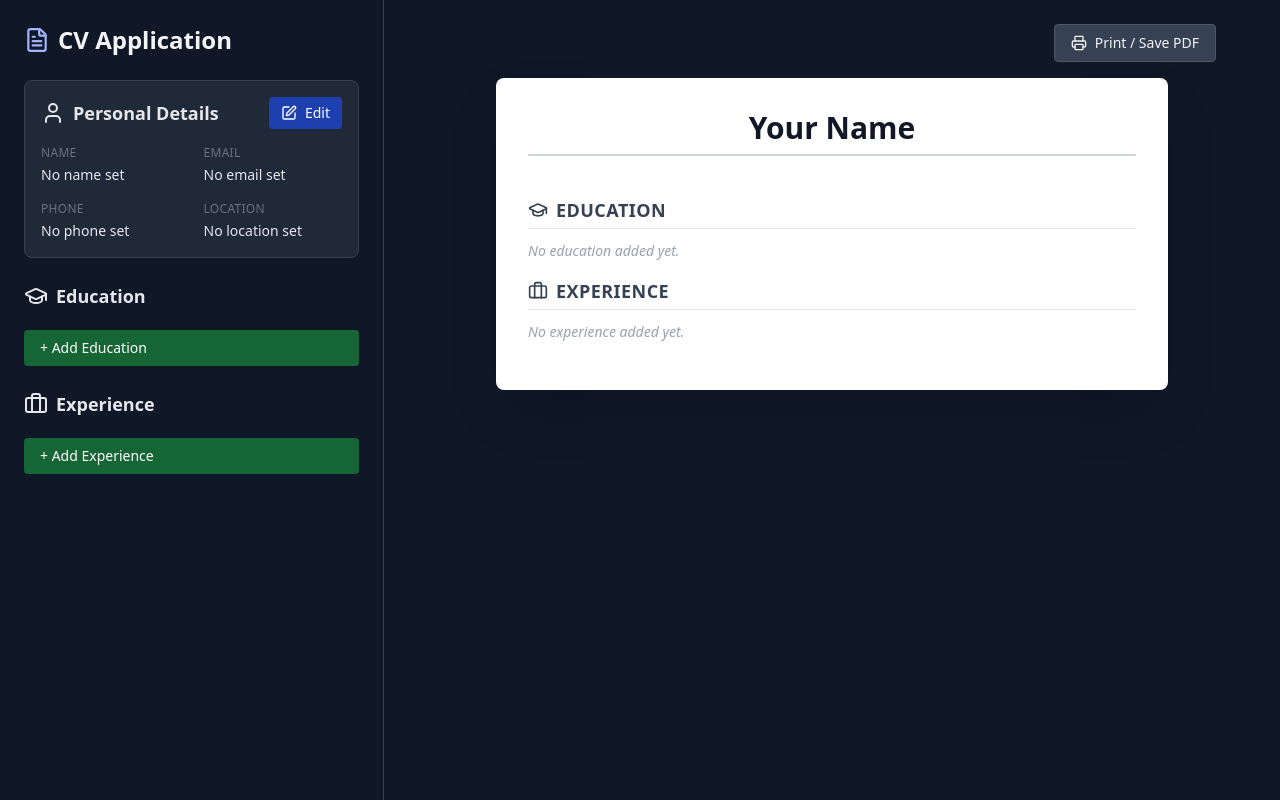
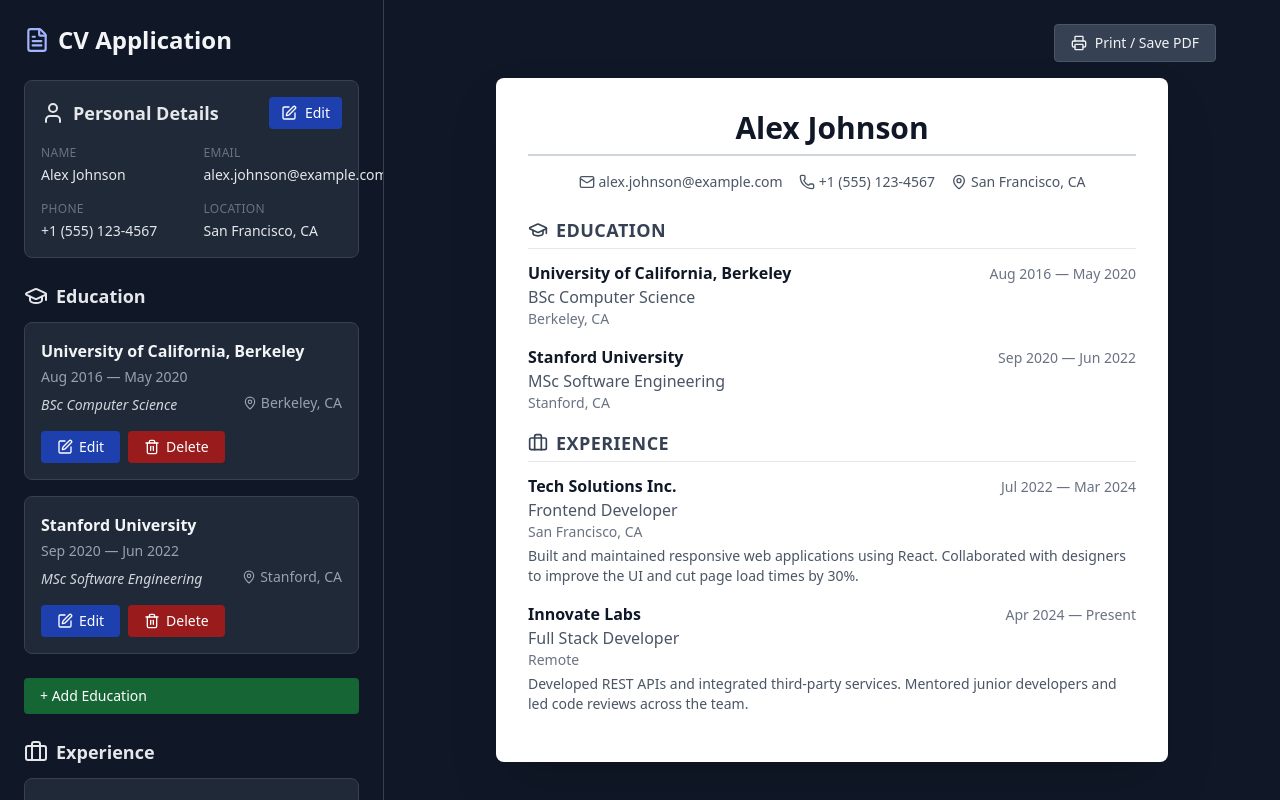
Before and after one commit to BatetDev/top-project-cv-application, a React (Vite) app: page / in a window 1280 px wide. Built offline with nearby package versions, Linux system fonts and the light colour scheme.

Commit message:
feat: add default sample CV data

```diff
--- a/src/App.jsx
+++ b/src/App.jsx
@@ -13,15 +13,59 @@ import { Printer, FileText } from 'lucide-react';
  *   - experienceList
  */
 
+const sampleGeneralInfo = {
+  name: 'Alex Johnson',
+  email: 'alex.johnson@example.com',
+  phone: '+1 (555) 123-4567',
+  location: 'San Francisco, CA',
+};
+
+const sampleEducation = [
+  {
+    id: crypto.randomUUID(),
+    school: 'University of California, Berkeley',
+    title: 'BSc Computer Science',
+    location: 'Berkeley, CA',
+    dateFrom: '2016-08',
+    dateTo: '2020-05',
+  },
+  {
+    id: crypto.randomUUID(),
+    school: 'Stanford University',
+    title: 'MSc Software Engineering',
+    location: 'Stanford, CA',
+    dateFrom: '2020-09',
+    dateTo: '2022-06',
+  },
+];
+
+const sampleExperience = [
+  {
+    id: crypto.randomUUID(),
+    companyName: 'Tech Solutions Inc.',
+    positionTitle: 'Frontend Developer',
+    location: 'San Francisco, CA',
+    description:
+      'Built and maintained responsive web applications using React. Collaborated with designers to improve the UI and cut page load times by 30%.',
+    dateFrom: '2022-07',
+    dateTo: '2024-03',
+  },
+  {
+    id: crypto.randomUUID(),
+    companyName: 'Innovate Labs',
+    positionTitle: 'Full Stack Developer',
+    location: 'Remote',
+    description:
+      'Developed REST APIs and integrated third-party services. Mentored junior developers and led code reviews across the team.',
+    dateFrom: '2024-04',
+    dateTo: '',
+  },
+];
+
 function App() {
-  const [generalInfo, setGeneralInfo] = useState({
-    name: '',
-    email: '',
-    phone: '',
-    location: '',
-  });
-  const [educationList, setEducationList] = useState([]);
-  const [experienceList, setExperienceList] = useState([]);
+  const [generalInfo, setGeneralInfo] = useState(sampleGeneralInfo);
+  const [educationList, setEducationList] = useState(sampleEducation);
+  const [experienceList, setExperienceList] = useState(sampleExperience);
 
   const handleEducationUpdate = (updatedEntry) => {
     const updatedList = educationList.map((entry) => {
```
